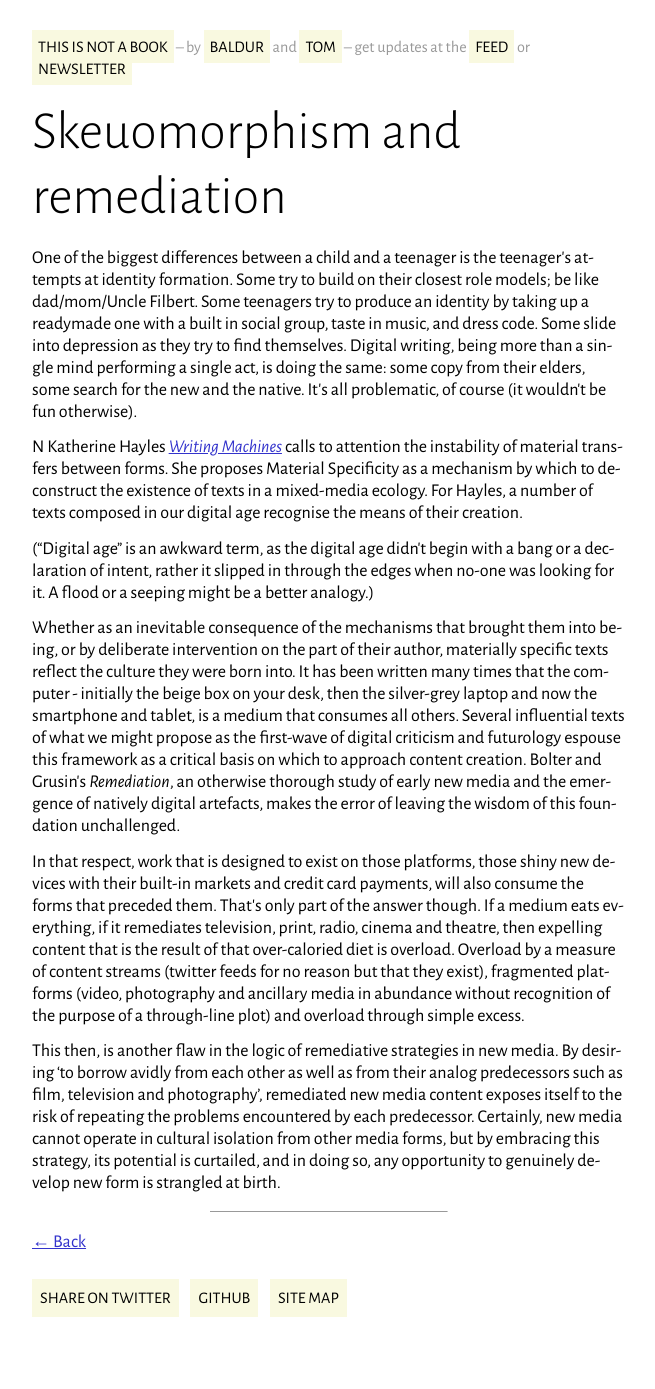
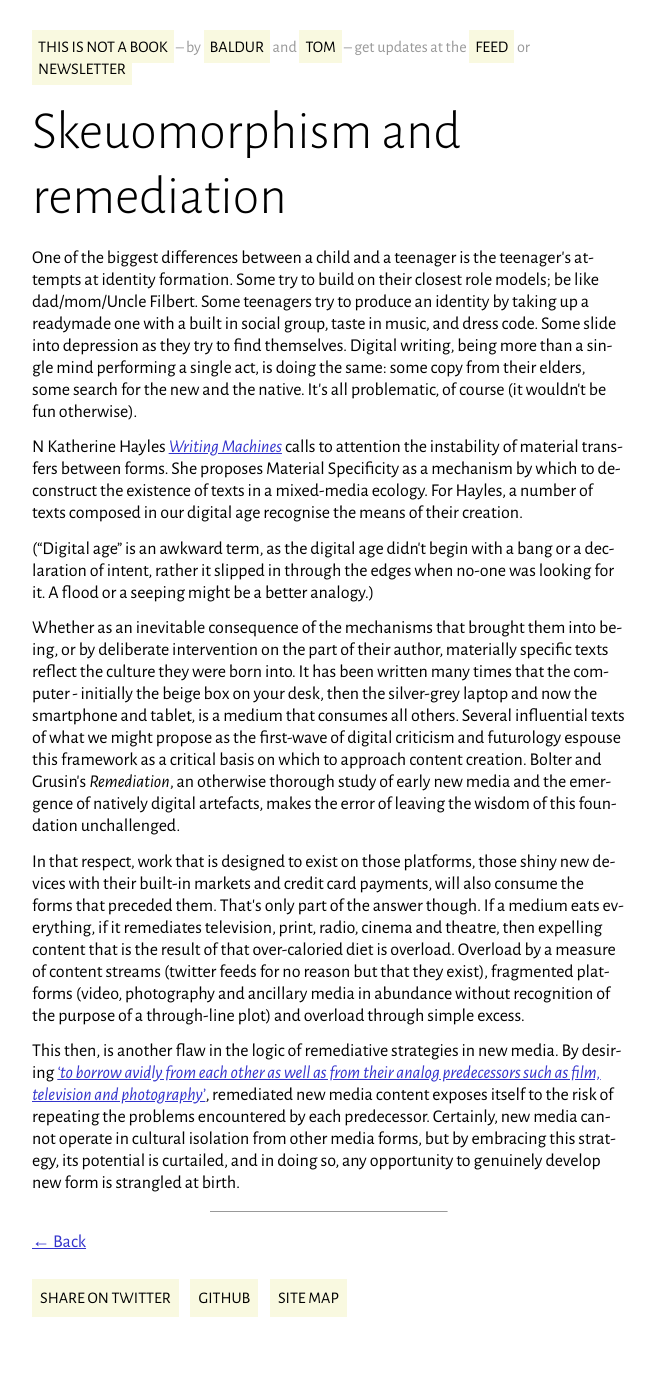
Before and after one commit to baldurbjarnason/this-is-not-a-book, a Jekyll site: the page built from Media_does_not_disrupt/Skeuomorphism_and_remediation.md, in a window 1280 px wide. Shown: the whole page, without its empty margins (311-966 px from the left). Built offline with Jekyll 4.4.1, drawn with Linux system fonts in a browser that asks for light colours; part of the change alters nothing that is shown.

```diff
--- a/Media_does_not_disrupt/Skeuomorphism_and_remediation.md
+++ b/Media_does_not_disrupt/Skeuomorphism_and_remediation.md
@@ -50,8 +50,8 @@ abundance without recognition of the purpose of a through-line plot) and
 overload through simple excess.
 
 This then, is another flaw in the logic of remediative strategies in new
-media. By desiring ‘to borrow avidly from each other as well as from
-their analog predecessors such as film, television and photography’,
+media. By desiring [*‘to borrow avidly from each other as well as from
+their analog predecessors such as film, television and photography’*](http://www.dcrc.org.uk/wp-content/uploads/2013/08/hybrid_stories_0.pdf),
 remediated new media content exposes itself to the risk of repeating the
 problems encountered by each predecessor. Certainly, new media cannot
 operate in cultural isolation from other media forms, but by embracing
```
